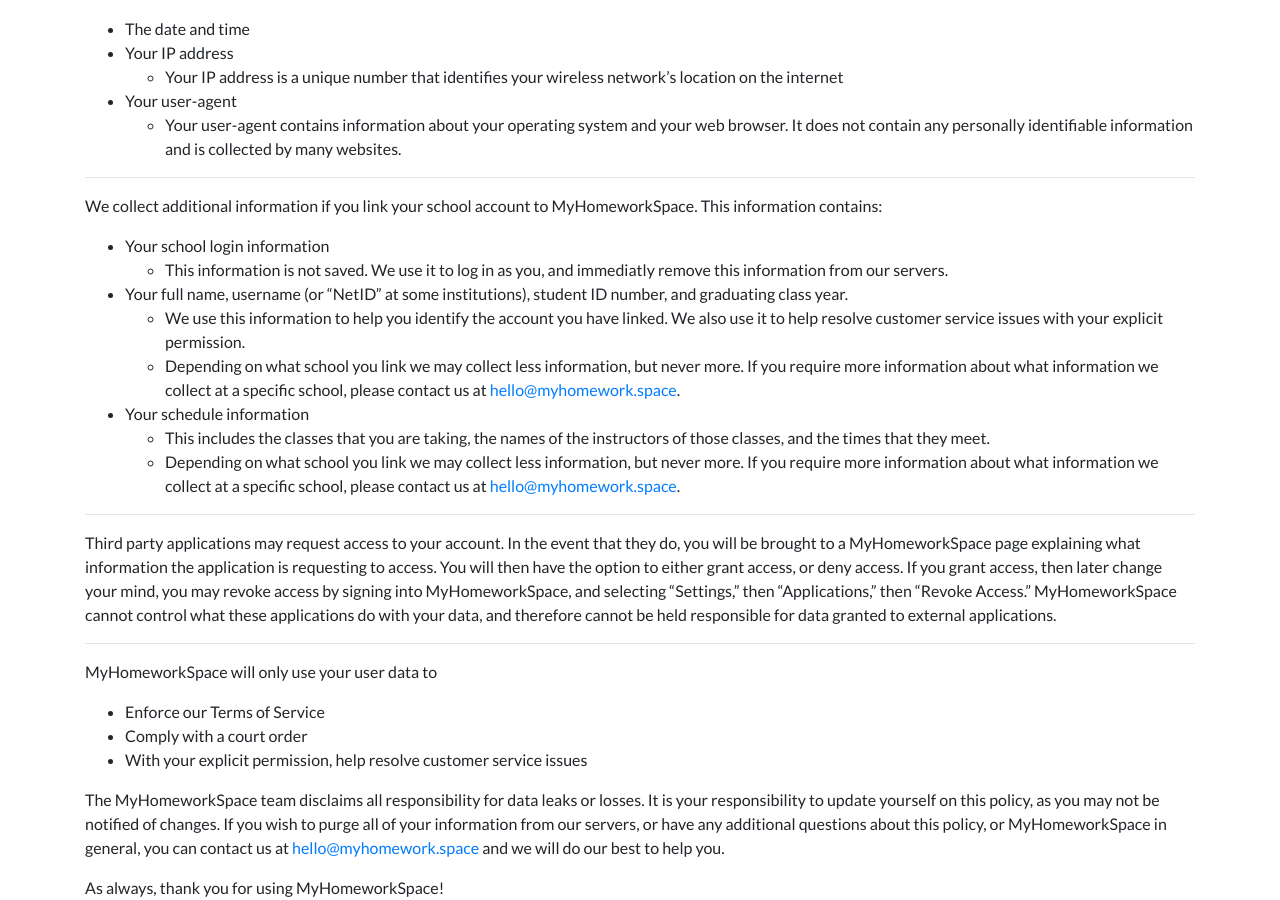
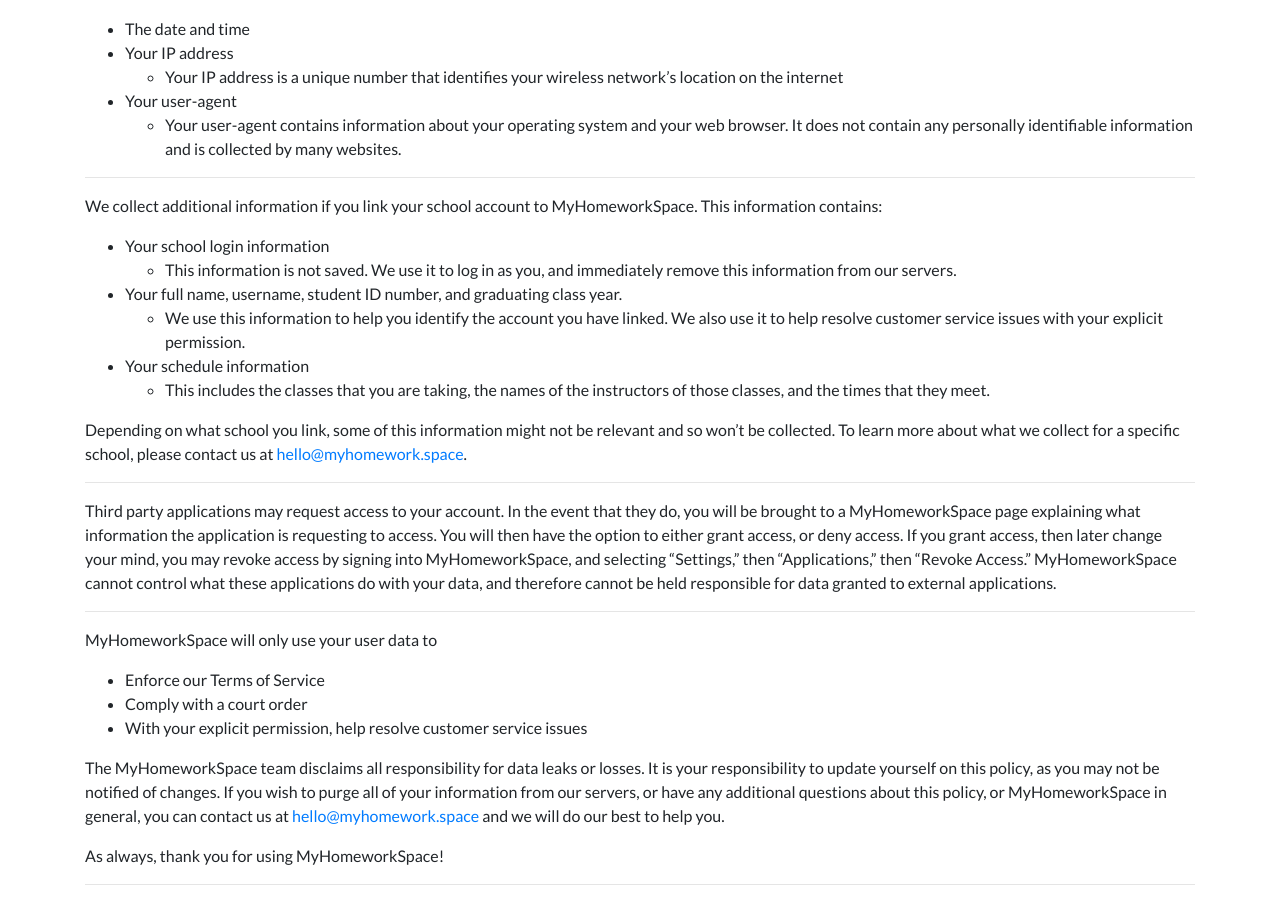
Before and after one commit to MyHomeworkSpace/support, a Jekyll site: the page built from legal/privacy.md, in a window 1280 px wide and 900 px high, scrolled down 1074 px. Built offline with Jekyll 4.4.1, drawn with Linux system fonts in a browser that asks for light colours; nearby versions of some CDN libraries.

Commit message:
privacy policy: fix typo, reword 'more information about what information'
remove reference to netid, since every school has a different name for it

```diff
--- a/legal/privacy.md
+++ b/legal/privacy.md
@@ -44,13 +44,13 @@ When you encounter an error on our website, the following information may be rec
 We collect additional information if you link your school account to MyHomeworkSpace. This information contains:
 
 * Your school login information
-    * This information is not saved. We use it to log in as you, and immediatly remove this information from our servers.
-* Your full name, username (or "NetID" at some institutions), student ID number, and graduating class year.
+    * This information is not saved. We use it to log in as you, and immediately remove this information from our servers.
+* Your full name, username, student ID number, and graduating class year.
     * We use this information to help you identify the account you have linked. We also use it to help resolve customer service issues with your explicit permission.
-    * Depending on what school you link we may collect less information, but never more. If you require more information about what information we collect at a specific school, please contact us at [hello@myhomework.space](mailto:hello@myhomework.space).
 * Your schedule information
     * This includes the classes that you are taking, the names of the instructors of those classes, and the times that they meet.
-    * Depending on what school you link we may collect less information, but never more. If you require more information about what information we collect at a specific school, please contact us at [hello@myhomework.space](mailto:hello@myhomework.space).
+
+Depending on what school you link, some of this information might not be relevant and so won't be collected. To learn more about what we collect for a specific school, please contact us at [hello@myhomework.space](mailto:hello@myhomework.space).
 
 ---
 Third party applications may request access to your account. In the event that they do, you will be brought to a MyHomeworkSpace page explaining what information the application is requesting to access. You will then have the option to either grant access, or deny access. If you grant access, then later change your mind, you may revoke access by signing into MyHomeworkSpace, and selecting "Settings," then "Applications," then "Revoke Access." MyHomeworkSpace cannot control what these applications do with your data, and therefore cannot be held responsible for data granted to external applications.
```
